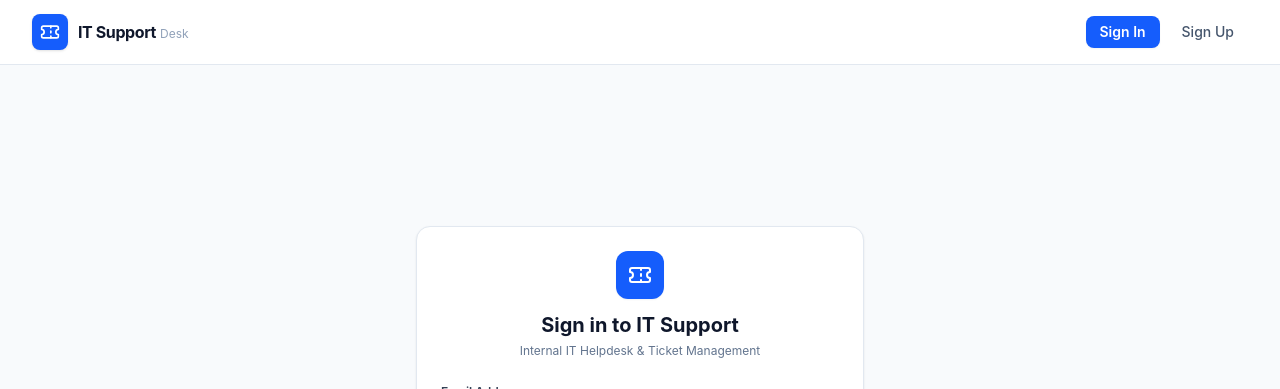
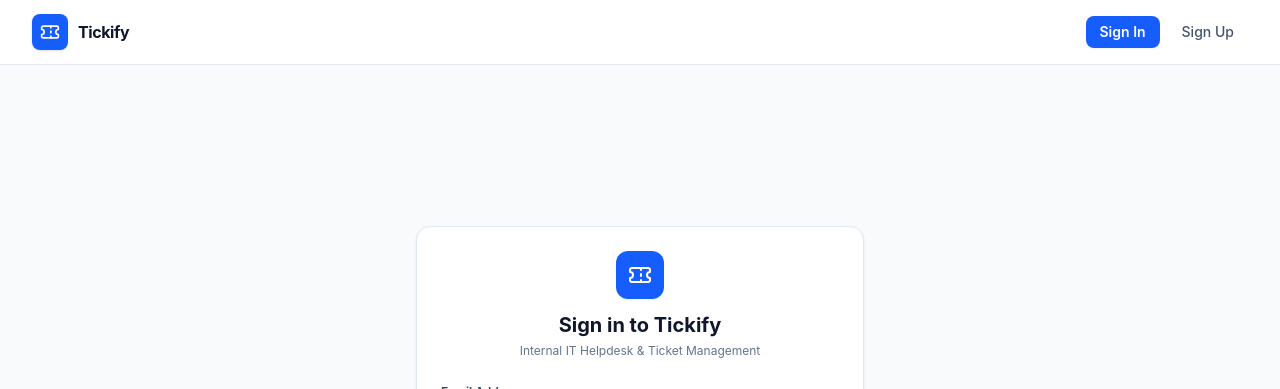
Before and after one commit to devabhishekrawat/ticketmanagement, a React (Vite) app: page /login in a window 1280 px wide. Shown: the top 389 px of the page. Built offline with nearby package versions, Linux system fonts and the light colour scheme; no server answers.

Commit message:
logo fixed

```diff
--- a/src/components/Navbar.jsx
+++ b/src/components/Navbar.jsx
@@ -32,8 +32,8 @@ export function Navbar() {
               <Ticket className="h-5 w-5" />
             </div>
             <div>
-              <span className="text-base font-bold tracking-tight text-slate-900">IT Support</span>
-              <span className="hidden text-xs text-slate-400 sm:inline ml-1 font-normal">Desk</span>
+              <span className="text-base font-bold tracking-tight text-slate-900">Tickify</span>
+              {/* <span className="hidden text-xs text-slate-400 sm:inline ml-1 font-normal">Desk</span> */}
             </div>
           </Link>
 
--- a/src/pages/LoginPage.jsx
+++ b/src/pages/LoginPage.jsx
@@ -56,7 +56,7 @@ export function LoginPage() {
           <div className="mx-auto flex h-12 w-12 items-center justify-center rounded-xl bg-blue-600 text-white shadow-xs">
             <Ticket className="h-6 w-6" />
           </div>
-          <h2 className="mt-3 text-xl font-bold text-slate-900">Sign in to IT Support</h2>
+          <h2 className="mt-3 text-xl font-bold text-slate-900">Sign in to Tickify</h2>
           <p className="text-xs text-slate-500 mt-1">
             Internal IT Helpdesk & Ticket Management
           </p>
```
